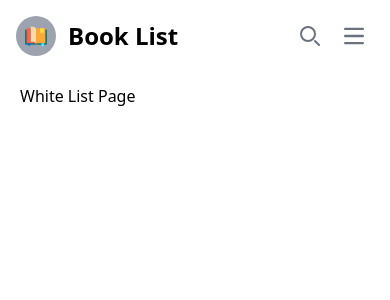
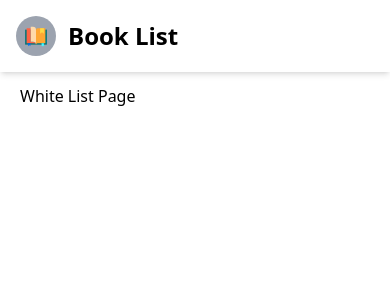
Before and after one commit to TahirAhmad01/BookFinderApp, a React (Vite) app: page /wishlist in a window 390 px wide. Shown: the top 300 px of the page. Built offline with nearby package versions, Linux system fonts and the light colour scheme.

Commit message:
Home page ui change

```diff
--- a/index.html
+++ b/index.html
@@ -2,11 +2,11 @@
 <html lang="en">
   <head>
     <meta charset="UTF-8" />
-    <link rel="icon" type="image/svg+xml" href="/logo.svg" />
+    <link rel="icon" type="image/svg+xml" href="/public/logo.svg" />
     <meta name="viewport" content="width=device-width, initial-scale=1.0" />
     <title>Book List App</title>
   </head>
-  <body>
+  <body class="light" lang="en" style="color-scheme:light">
     <div id="root"></div>
     <script type="module" src="/src/main.jsx"></script>
   </body>
--- a/src/App.jsx
+++ b/src/App.jsx
@@ -26,7 +26,7 @@ const App = () => {
   return (
     <Router>
       <NavBar />
-      <div className="max-w-screen-2xl mx-auto px-5 pt-3">
+      <div className="max-w-screen-xl mx-auto px-5 pt-3">
         <Routes>
           <Route
             path="/"
--- a/src/components/BookCard.jsx
+++ b/src/components/BookCard.jsx
@@ -2,36 +2,52 @@ import React from "react";
 import { Link } from "react-router-dom";
 
 const BookCard = ({ book, onWishlistToggle, isWishlisted }) => {
-  const { id, title, authors, subjects, formats } = book || {};
+  const { id, title, authors, bookshelves, formats, download_count } =
+    book || {};
+
+  const removeBrowsingPrefix = (genre) =>
+    genre.startsWith("Browsing: ") ? genre.replace("Browsing: ", "") : genre;
 
   return (
-    <Link
-      to={`/books/${id}`}
-      className="block w-1/2 md:max-w-[250px] "
-    >
-      <div className="mb-5">
+    <React.Fragment>
+      <div className="w-full border rounded-lg overflow-hidden flex flex-col justify-between">
+        <Link to={`/books/${id}`}>
+          <div className="mb-2 max-h-[200px] overflow-hidden">
             <img
               src={formats["image/jpeg"]}
               alt=""
-          className="mx-auto block aspect-[1/1.4] w-full rounded-md bg-gray-200 object-cover"
+              className="mx-auto block aspect-[1/1.4] w-full rounded-none bg-gray-200 object-cover"
             />
           </div>
-      <div className="">
-        <h3 className="mb-2 font-semibold leading-tight text-[#1a1668] duration-200 group-hover:text-primary sm:text-[19px] sm:leading-snug">
+
+          <div className="px-2">
+            <h3 className="mb-2 font-semibold text-[#1a1668] duration-200 group-hover:text-primary sm:text-[15px] sm:leading-snug">
               {title}
             </h3>
-        <p className="mb-0.5 text-[15px] text-[#1d1d1d] sm:text-base">
+            {/* <p className="mb-0.5 text-[15px] text-[#1d1d1d] sm:text-base">
               Author: {authors.map((a) => a.name).join(", ")}
             </p>
-        <p className={`text-sm text-[#EAA451]"`}>
-          Genre: {subjects.join(", ")}
-        </p>
+            <div className="text-xs flex flex-wrap gap-1">
+              {bookshelves.map((genre, idx) => (
+                <div
+                  key={idx}
+                  className="bg-blue-100 hover:bg-blue-200 text-blue-800 text-xs font-semibold px-2 py-0.5 rounded-full dark:bg-gray-700 dark:text-blue-400 border border-blue-400 inline-flex items-center justify-center"
+                >
+                  {removeBrowsingPrefix(genre)}
+                </div>
+              ))}
+            </div> */}
+          </div>
+        </Link>
 
-        <button onClick={() => onWishlistToggle(book)}>
+        <div className="flex justify-between items-center px-2">
+          <div className="text-sm text-gray-500">{download_count}</div>
+          <button onClick={() => onWishlistToggle(book)} className="">
             {isWishlisted ? "❤️" : "♡"}
           </button>
         </div>
-    </Link>
+      </div>
+    </React.Fragment>
   );
 };
 
--- a/src/components/NavBar.jsx
+++ b/src/components/NavBar.jsx
@@ -5,8 +5,8 @@ import logo from "../assets/logo.svg";
 function NavBar() {
   return (
     <React.Fragment>
-      <nav className="bg-white border-gray-200 dark:bg-gray-900">
-        <div className="max-w-screen-2xl flex flex-wrap items-center justify-between mx-auto p-4">
+      <nav className="bg-white border-gray-200 dark:bg-gray-900 shadow-md">
+        <div className="max-w-screen-xl flex flex-wrap items-center justify-between mx-auto p-4">
           <Link
             to="/"
             className="flex items-center space-x-3 rtl:space-x-reverse"
@@ -18,82 +18,6 @@ function NavBar() {
               Book List
             </span>
           </Link>
-          <div className="flex md:order-2">
-            <button
-              type="button"
-              data-collapse-toggle="navbar-search"
-              aria-controls="navbar-search"
-              aria-expanded="false"
-              className="md:hidden text-gray-500 dark:text-gray-400 hover:bg-gray-100 dark:hover:bg-gray-700 focus:outline-none focus:ring-4 focus:ring-gray-200 dark:focus:ring-gray-700 rounded-lg text-sm p-2.5 me-1"
-            >
-              <svg
-                className="w-5 h-5"
-                aria-hidden="true"
-                xmlns="http://www.w3.org/2000/svg"
-                fill="none"
-                viewBox="0 0 20 20"
-              >
-                <path
-                  stroke="currentColor"
-                  strokeLinecap="round"
-                  strokeLinejoin="round"
-                  strokeWidth={2}
-                  d="m19 19-4-4m0-7A7 7 0 1 1 1 8a7 7 0 0 1 14 0Z"
-                />
-              </svg>
-              <span className="sr-only">Search</span>
-            </button>
-            <div className="relative hidden md:block">
-              <div className="absolute inset-y-0 start-0 flex items-center ps-3 pointer-events-none">
-                <svg
-                  className="w-4 h-4 text-gray-500 dark:text-gray-400"
-                  aria-hidden="true"
-                  xmlns="http://www.w3.org/2000/svg"
-                  fill="none"
-                  viewBox="0 0 20 20"
-                >
-                  <path
-                    stroke="currentColor"
-                    strokeLinecap="round"
-                    strokeLinejoin="round"
-                    strokeWidth={2}
-                    d="m19 19-4-4m0-7A7 7 0 1 1 1 8a7 7 0 0 1 14 0Z"
-                  />
-                </svg>
-                <span className="sr-only">Search icon</span>
-              </div>
-              <input
-                type="text"
-                id="search-navbar"
-                className="block w-full p-2 ps-10 text-sm text-gray-900 border border-gray-300 rounded-lg bg-gray-50 focus:ring-blue-500 focus:border-blue-500 dark:bg-gray-700 dark:border-gray-600 dark:placeholder-gray-400 dark:text-white dark:focus:ring-blue-500 dark:focus:border-blue-500"
-                placeholder="Search..."
-              />
-            </div>
-            <button
-              data-collapse-toggle="navbar-search"
-              type="button"
-              className="inline-flex items-center p-2 w-10 h-10 justify-center text-sm text-gray-500 rounded-lg md:hidden hover:bg-gray-100 focus:outline-none focus:ring-2 focus:ring-gray-200 dark:text-gray-400 dark:hover:bg-gray-700 dark:focus:ring-gray-600"
-              aria-controls="navbar-search"
-              aria-expanded="false"
-            >
-              <span className="sr-only">Open main menu</span>
-              <svg
-                className="w-5 h-5"
-                aria-hidden="true"
-                xmlns="http://www.w3.org/2000/svg"
-                fill="none"
-                viewBox="0 0 17 14"
-              >
-                <path
-                  stroke="currentColor"
-                  strokeLinecap="round"
-                  strokeLinejoin="round"
-                  strokeWidth={2}
-                  d="M1 1h15M1 7h15M1 13h15"
-                />
-              </svg>
-            </button>
-          </div>
           <div
             className="items-center justify-between hidden w-full md:flex md:w-auto md:order-1"
             id="navbar-search"
--- a/tailwind.config.js
+++ b/tailwind.config.js
@@ -1,7 +1,7 @@
 /** @type {import('tailwindcss').Config} */
 export default {
   content: ["./index.html", "./src/**/*.{js,ts,jsx,tsx}"],
-  darkMode: false,
+  darkMode: "class",
   theme: {
     extend: {},
   },
```
Also changed, not shown: src/pages/HomePage.jsx (+50 -30 lines). Lines whose indentation alone changed are shown as unchanged.
